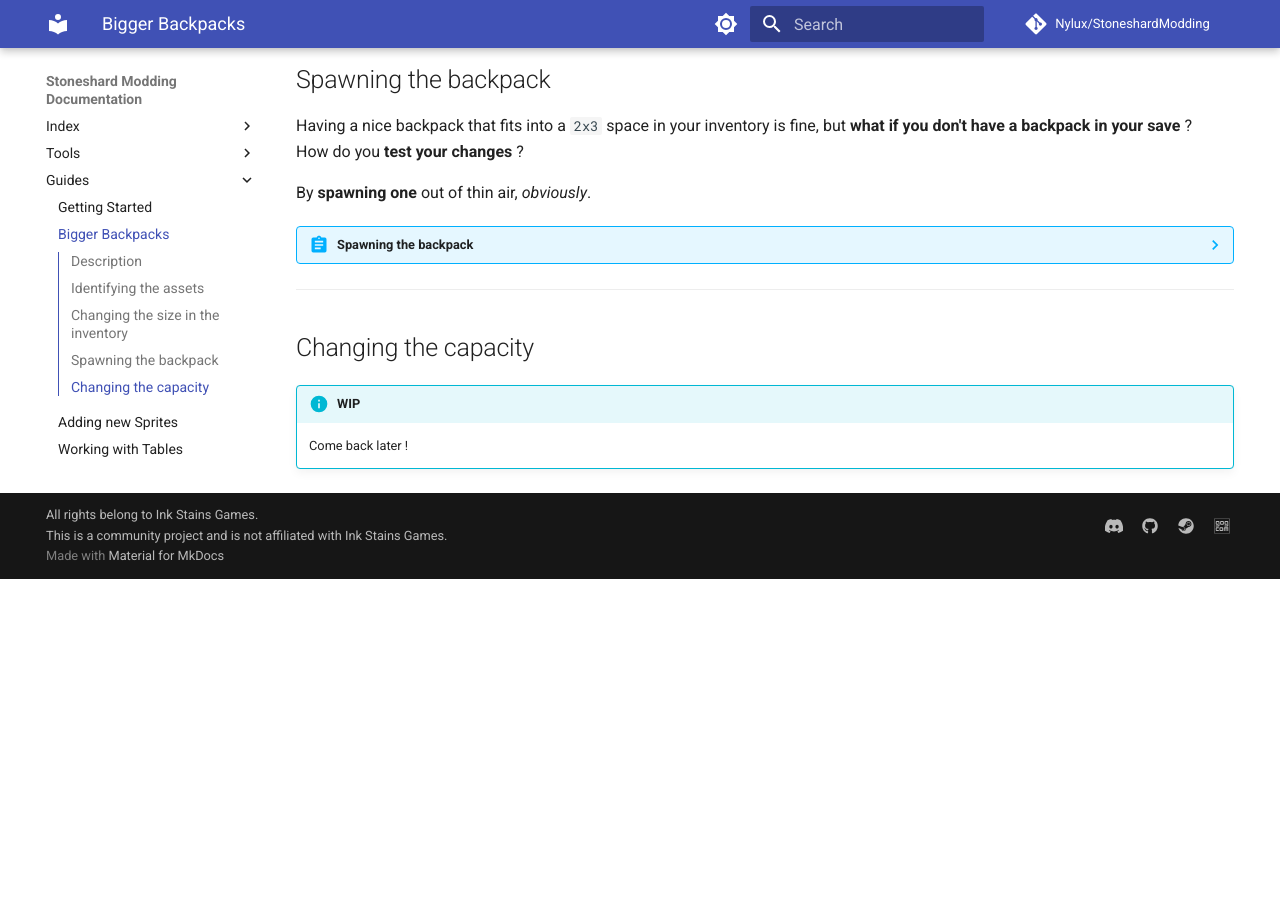
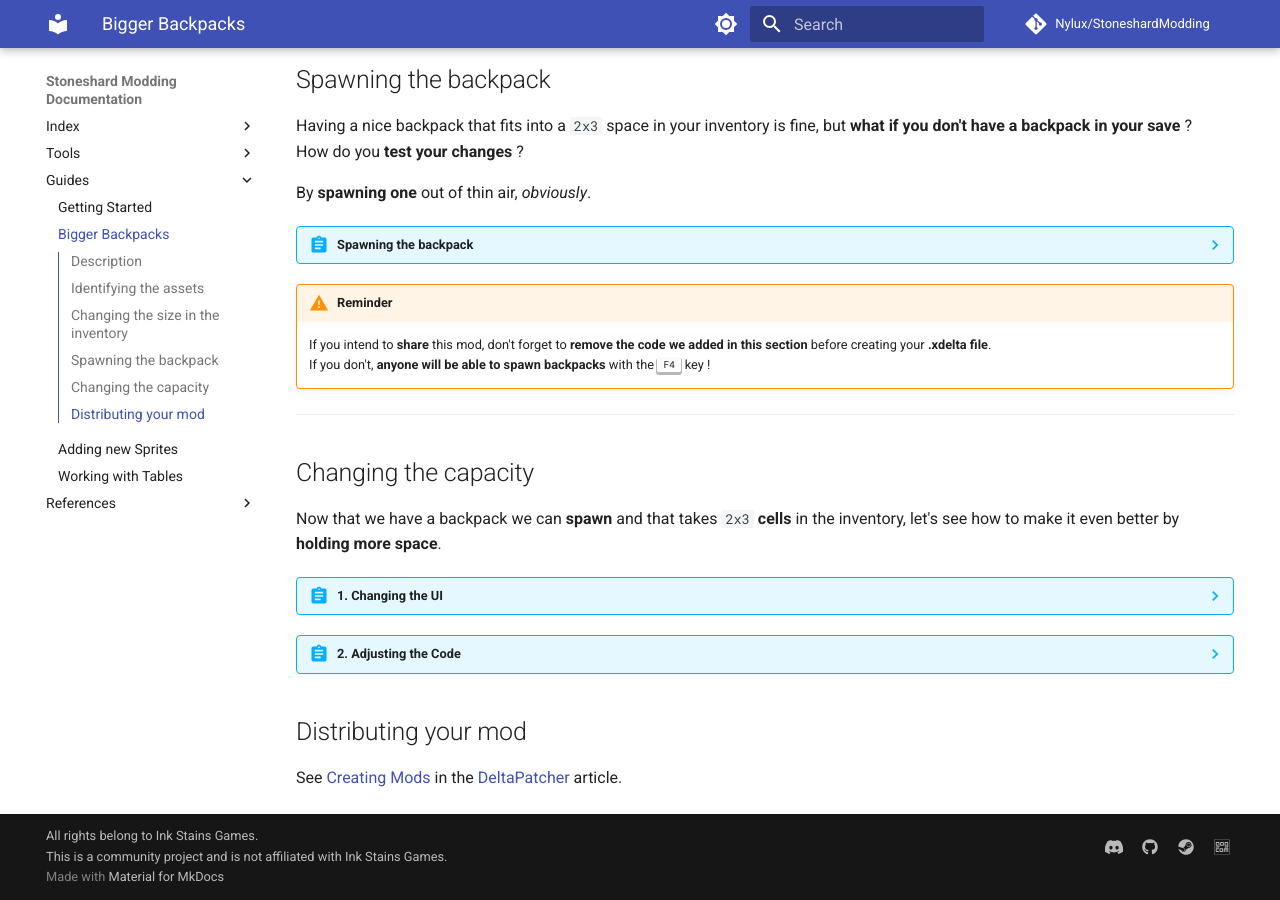
Before and after one commit to Nylux/StoneshardModding, an MkDocs documentation site: the page built from docs/guides/bigger-backpacks.md, in a window 1280 px wide and 900 px high, scrolled down 1179 px. Built offline with MkDocs 1.6.1 and Material for MkDocs 9.7.7, drawn with Linux system fonts in a browser that asks for light colours; emoji names are drawn with the system emoji font; comment, search, counter and statistics services are not loaded; before the commit the page ends 1758 px from its top, so only the background shows below that.

Commit message:
Adding the last section of bigger-backpacks.md.

````diff
--- a/docs/guides/bigger-backpacks.md
+++ b/docs/guides/bigger-backpacks.md
@@ -161,8 +161,65 @@ By **spawning one** out of thin air, *obviously*.
 
     **Save** your **.win file**, load up your save, hit ++f4++ and you should get a shiny new **backpack**, which only takes `2x3` **cells** in your inventory.
 
+!!! warning "Reminder"
+    If you intend to **share** this mod, don't forget to **remove the code we added in this section** before creating your **.xdelta file**.
+    If you don't, **anyone will be able to spawn backpacks** with the ++f4++ key !
+
 ---
 ## Changing the capacity
 
-!!! info "WIP"
-    Come back later !
+Now that we have a backpack we can **spawn** and that takes `2x3` **cells** in the inventory, let's see how to make it even better by **holding more space**.
+
+??? abstract "1. Changing the UI"
+    In theory, we could make an **entirely new texture** or expand an **existing one**.
+    But for the sake of **simplicity** and to **save some time**, we can just reuse an **existing asset** as is.
+
+    We're going to reuse `s_container`, which is the **sprite** used for **chests**, **wardrobes** (etc.).
+    ??? note "Screenshot - Container Sprite"
+        ![CONTAINER_SPRITE](../img/screenshots/bigger-backpack-sprite0.png "Container Sprite")
+
+    ---
+
+    First, let's find `o_container_backpack` and open it.
+    Now, we're going to change its sprite from `s_container_backpack` to `s_container`.
+    To do this, simply search for `s_container` in UML and drag it over the current one.
+    ??? note "Screenshot - Changing the Sprite"
+        ![UMT_POSITION](../img/screenshots/bigger-backpack-uml5.png "Changing the Sprite in `o_container_backpack`")
+
+??? abstract "2. Adjusting the Code"
+    Unlike **inventory items**, the capacity of **containers** (chests, wardrobes, backpacks...) is defined in the **code** and not simply based on the **sprite's size**.
+
+    If we take a quick look at `o_backpack_container`, the only **script** it seems to have is `gml_Object_o_container_backpack_Other_10`.
+    Let's open it by **middle mouse clicking** or **double clicking** it.
+
+    We're going to replace the existing code with **our own** :
+
+    ```title="gml_Object_o_container_backpack_Other_10" linenums="1" hl_lines="2 5 9 10"
+    event_inherited()
+    closeButton = scr_adaptiveCloseButtonCreate(id, (depth - 1), 229, 3)
+    with (closeButton)
+	    drawHover = 1
+    getbutton = scr_adaptiveTakeAllButtonCreate(id, (depth - 1), 230, 27)
+    with (getbutton)
+	    owner = other.id
+    cellsContainer = scr_guiCreate(id, o_guiContainer, depth, adaptiveOffsetX, adaptiveOffsetY)
+    cellsRowSize = 7
+    scr_inventory_add_cells(id, cellsContainer, cellsRowSize, 5, true)
+    ```
+    ???+ Question "What does this code do ?"
+        This code is responsible for creating the **GUI element** when the backpack is **interacted** with.
+
+        We first changed the **positioning** of the `Close` and `Take all` **buttons** to match our **new sprite**.
+        Then we changed the **values** for how many **cells** this container now holds.
+
+    ---
+
+    As usual, now we **save** our **.win** file and **test** our changes.
+    Your backpack should now use the **container sprite** instead of its usual one and it should have `7x5` **cells** to store your items in.
+
+    !!! Tip
+        If you had items in your backpack beforehand, it's possible they now **overlap** each other.
+        You can fix this by **taking them out** of your backpack and **picking them up** again.
+
+## Distributing your mod
+See [Creating Mods](../tools/deltapatcher.md#creating-mods) in the [DeltaPatcher](../tools/deltapatcher.md) article.
````
Also changed, not shown: docs/img/screenshots/bigger-backpack-sprite0.png (added), docs/img/screenshots/bigger-backpack-uml5.png (added).
